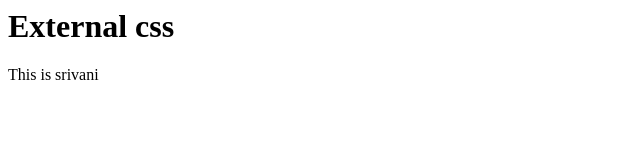
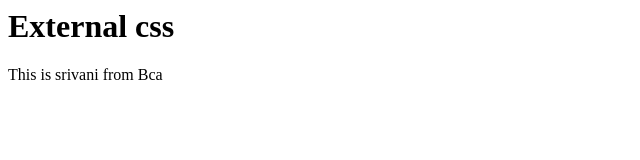
Before and after one commit to divakarlasrivani-18/Bhanu, a plain HTML site: page codee.html in a window 1280 px wide. Shown: the full height of the page, 0-640 px from the left. Drawn offline with Linux system fonts and the light colour scheme.

Commit message:
Update codee.html

```diff
--- a/codee.html
+++ b/codee.html
@@ -5,6 +5,6 @@
   </head>
   <body>
     <h1>External css</h1>
-    <p>This is srivani</p>
+    <p>This is srivani from Bca</p>
   </body>
 </html>
```
